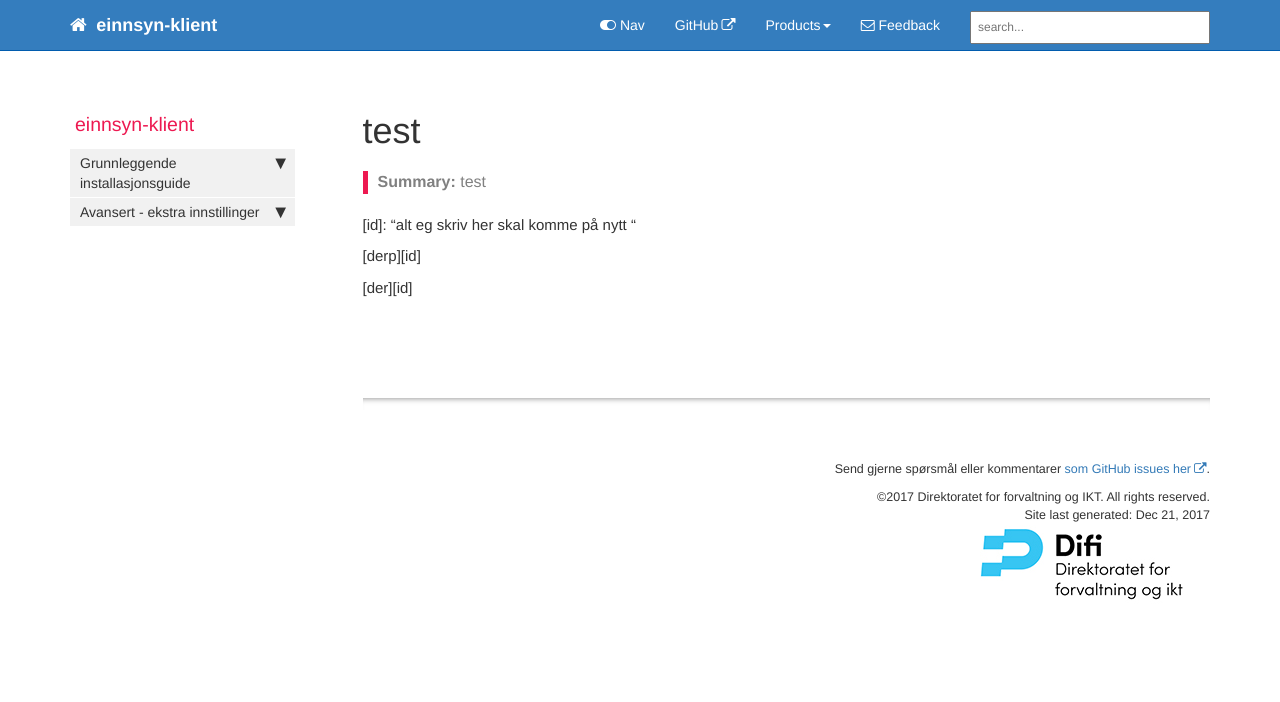
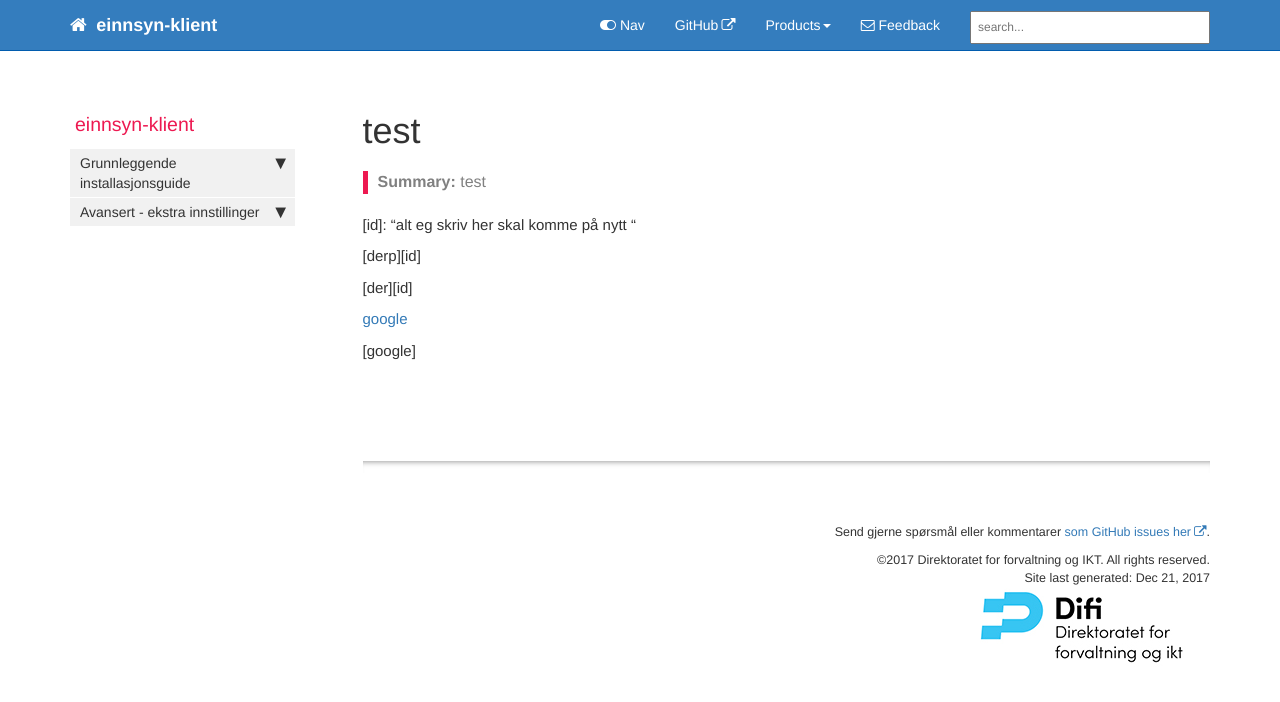
Before and after one commit to difi/einnsyn-klient, a Jekyll site: the page built from pages/test.md, in a window 1280 px wide. Shown: the top 702 px of the page. Built offline with Jekyll 4.4.1, drawn with Linux system fonts in a browser that asks for light colours; nearby versions of some CDN libraries; comment, search, counter and statistics services are not loaded.

Commit message:
Update test.md

```diff
--- a/pages/test.md
+++ b/pages/test.md
@@ -13,3 +13,7 @@ sidebar: main_sidebar
 [derp][id]
 
 [der][id]
+
+[google](www.google.com)
+
+[google]
```
